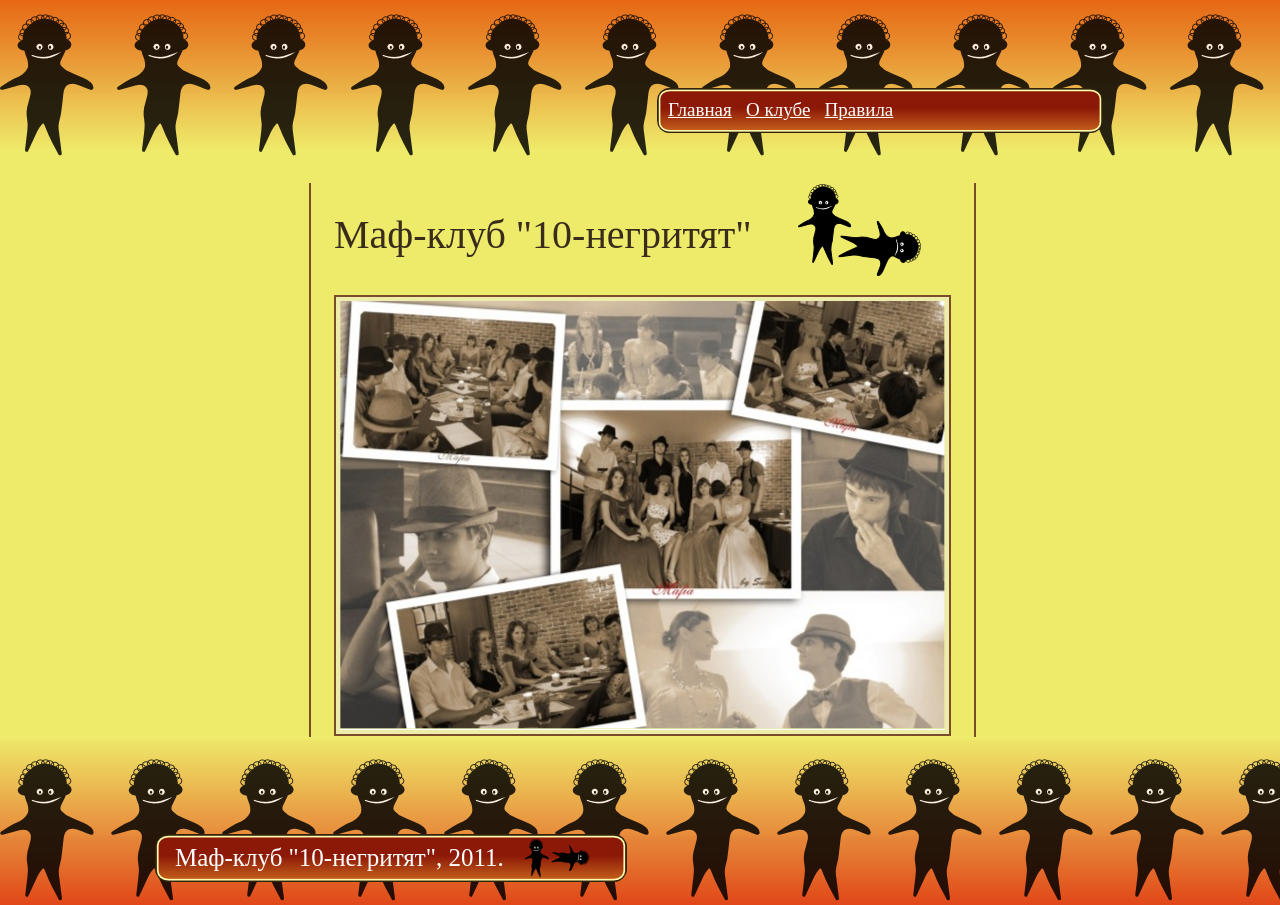
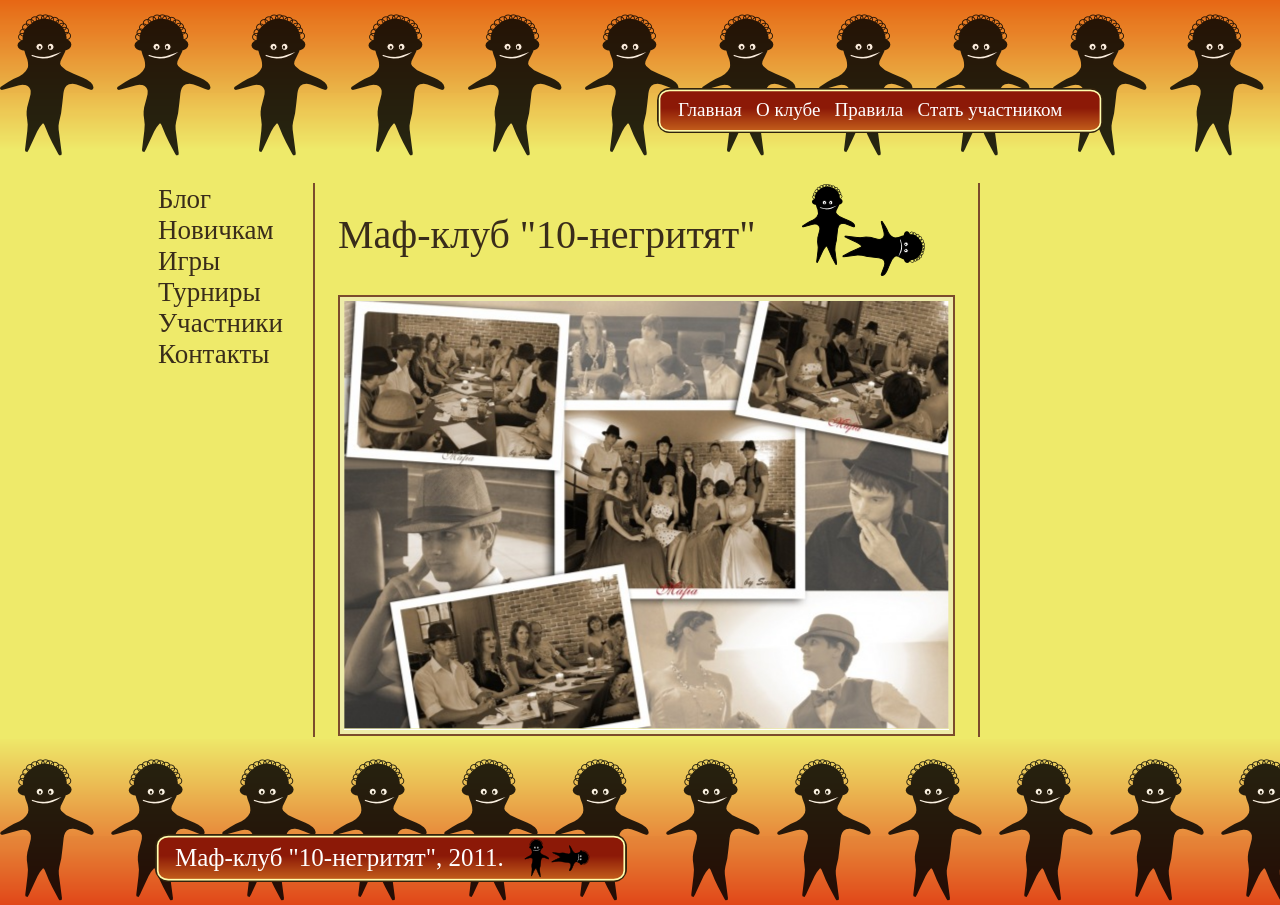
Before and after one commit to nskrypnik/Mafia10, a Python web app: template public/templates/index.html in a window 1280 px wide. Run offline with Jinja, Linux system fonts and the light colour scheme; the template is opened without the code that fills it: most values are stand-ins (such as "Sample title", 1, 10 or a date in 2020).

Commit message:
Some changes

```diff
--- a/public/site_media/css/styles.css
+++ b/public/site_media/css/styles.css
@@ -6,6 +6,7 @@ height:100%;
 width:100%;
 margin:0px;
 padding:0px;
+font-size: 17px;
 }
 
 #head{
@@ -27,11 +28,42 @@ font-size:19px;
 
 #menu a{
   color:#FFFFFF;
+  text-decoration: none;
+}
+
+#menu-wrapper{
+  padding-left: 10px;
 }
 
 #menu a:hover{
+  text-decoration: underline;
+}
+
+#left-menu a{
+  color: #392C1A;
+  font-size: 27px;
   text-decoration: none;
 }
+
+#left-menu a:hover{
+  text-decoration: underline;
+}
+
+#left-menu ul{
+  margin: 0;
+  padding: 0;
+  list-style-type: none;
+}
+
+#left-menu ul li{
+  padding-left: 17px;
+  margin-left: -17px;
+}
+
+#left-menu ul li:hover{
+  background: transparent url(images/li-negr.png) no-repeat center left;
+}
+
 
 #foot{
 bottom:0px;
@@ -105,6 +137,7 @@ margin-right: auto;
   padding: 0 20px;
 }
 
+
 #cell{
 width:100%;
 }
@@ -128,3 +161,26 @@ font-size:45px;
 }
 
 #left a{color:black; text-decoration:none;}
+
+#extramenu{
+  padding-top: 25px;
+}
+
+#extramenu h3{
+  font-weight: normal;
+  margin: 5px 0;
+}
+
+#extramenu a{
+  color: rgb(57,44,26);
+}
+
+#extramenu a:hover{
+  text-decoration: none;
+}
+
+.left{
+padding-right: 5px;
+}
+
+.divider{ border-bottom: 1px solid rgb(123,76,44);}
--- a/public/templates/header.html
+++ b/public/templates/header.html
@@ -1,8 +1,3 @@
-<!DOCTYPE HTML PUBLIC "-//W3C//DTD HTML 4.01 Transitional//EN"
-"http://www.w3.org/TR/html4/loose.dtd">
-<html>
-  <head>
-    <title>{{title}}</title>
 
     <link href={{MEDIA_URL}}/css/styles.css rel="stylesheet" type="text/css">
     <script type="text/javascript" src="{{MEDIA_URL}}/js/base.js"></script>
@@ -19,9 +14,12 @@
     <div id="head">
       <div id="head-wrapper">
         <div id="menu">
-          <a href="/" onclick="">Главная</a>&nbsp;&nbsp;
-          <a href="javascript: void(0)" onclick="">О клубе</a>&nbsp;&nbsp;
-          <a href="javascript: void(0)" onclick="">Правила</a>
+          <div id="menu-wrapper">
+            <a href="/" onclick="">Главная</a>&nbsp;&nbsp;
+            <a href="/about/" onclick="">О клубе</a>&nbsp;&nbsp;
+            <a href="javascript: void(0)" onclick="">Правила</a>&nbsp;&nbsp;
+            <a href="javascript: void(0)" onclick="">Стать участником</a>
+          </div>
         </div>
       </div>
   </div>
--- a/public/templates/index.html
+++ b/public/templates/index.html
@@ -1,26 +1,52 @@
+<!DOCTYPE HTML PUBLIC "-//W3C//DTD HTML 4.01 Transitional//EN"
+"http://www.w3.org/TR/html4/loose.dtd">
+<html>
+  <head>
+    {% block title %}
+    <title>{{title}}</title>
+    {% endblock %}
 {% include 'header.html' %}
-  {% block content %}
+
   <div id="content_wrapper">
       <TABLE id="table" align="center">
         <TR valign="top">
 
           <TD class="left">
+            <div id="left-menu">
+              <ul class="" id="">
+                <li class="" id=""><a href="/blog/" onclick="">Блог</a></li>
+                <li class="" id=""><a href="javascript: void(0)" onclick="">Новичкам</a></li>
+                <li class="" id=""><a href="javascript: void(0)" onclick="">Игры</a></li>
+                <li class="" id=""><a href="javascript: void(0)" onclick="">Турниры</a></li>
+                <li class="" id=""><a href="javascript: void(0)" onclick="">Участники</a></li>
+                <li class="" id=""><a href="javascript: void(0)" onclick="">Контакты</a></li>
+
+              </ul>
+            </div>
+            <div id="extramenu">
+            {% block extramenu %}
+            {% endblock %}
+            </div>
           </TD>
           <TD id="cell">
             <div id="content">
+
               <div id="content_head">
                 <div id="page_title">
-                  <h1>Маф-клуб "10-негритят"</h1>
+                  <h1>{% block page_title %}Маф-клуб "10-негритят"{% endblock %}</h1>
                 </div>
                 <div id="nigers">
                   <IMG id="screen2" style="display: none" src="{{MEDIA_URL}}/images/microamericans.png">
                   <IMG  id="screen1"  src="{{MEDIA_URL}}/images/microamericans2.png">
                 </div>
+
                 <div style="clear: both"></div>
-              </div>
-              <div align="center" id="slide-container">
-                <IMG class="content_img" src="{{MEDIA_URL}}/images/photo.png" width="605" height="429">
-              </div>
+                </div>
+              {% block content %}
+                <div align="center" id="slide-container">
+                  <IMG class="content_img" src="{{MEDIA_URL}}/images/photo.png" width="605" height="429">
+                </div>
+              {% endblock %}
             </div>
           </TD>
           <TD class="right">
@@ -29,5 +55,5 @@
         </TR>
       </TABLE>
   </div>
-  {% endblock %}
+
 {% include 'footer.html' %}
--- a/urls.py
+++ b/urls.py
@@ -15,7 +15,7 @@ urlpatterns = patterns('',
     # Uncomment the next line to enable the admin:
     (r'^$', 'views.index'),
     (r'^admin/', include(admin.site.urls)),
-    (r'^auth/', include('publicauth.urls')),
+    (r'blog/', include('blog.urls'))
 )
 
 if settings.DEBUG:
```
Also changed, not shown: public/templates/flatpages/default.html (+12 -10 lines).
